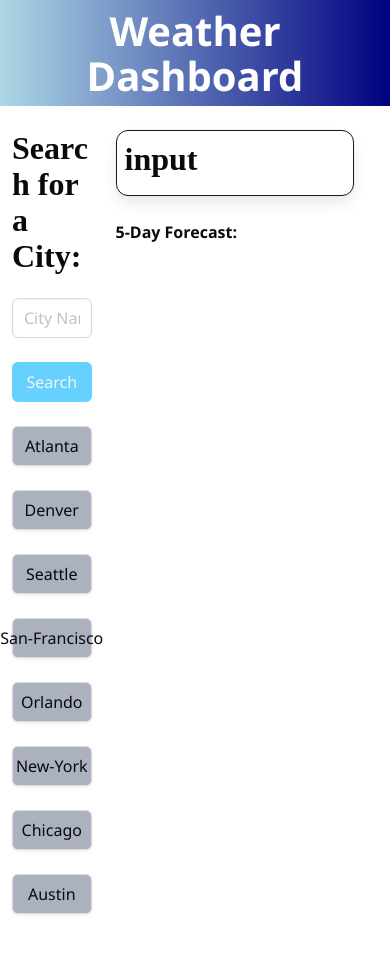
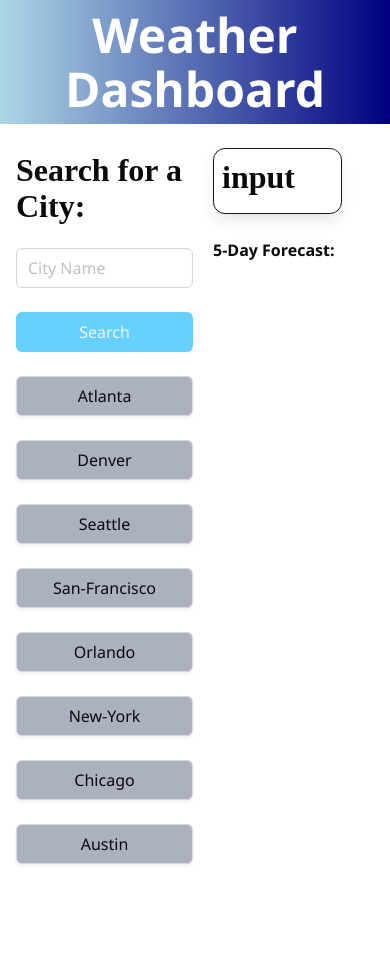
Before and after one commit to qbres333/06c-Weather-Dashboard, a plain HTML site: page index.html in a window 390 px wide. Shown: the top 954 px of the page. After the commit the page ends 908 px from the top, so only its background shows below. Drawn offline with nearby package versions, Linux system fonts and the light colour scheme.

Commit message:
fixed Bulma flex styling

```diff
--- a/index.html
+++ b/index.html
@@ -15,15 +15,16 @@
   <body>
     <header
       id="header"
-      class="title is-2 is-spaced p-2 has-text-white has-text-centered has-background-link-90"
+      class="title is-1 is-spaced p-2 has-text-white has-text-centered has-background-link-90"
     >
       Weather Dashboard
     </header>
 
     <div
-      class="columns is-flex is-align-items-flex-start is-justify-content-flex-start is-align-content-flex-start has-background-white min-vh-100"
+      class="columns is-2 is-flex is-align-items-flex-start is-justify-content-flex-start
+      is-align-content-flex-start has-background-white min-vh-100"
     >
-      <div class="column is-12 is-one-quarter-desktop is-one-quarter-tablet is-one-quarter-mobile has-background-white p-3 ml-3">
+      <div class="column is-3 has-background-white p-3 ml-3">
         <h2 class="title is-3 has-text-black">Search for a City:</h2>
         <form id="search-form" class="mb-2">
           <input
@@ -33,7 +34,8 @@
             placeholder="City Name"
           />
 
-          <button type="submit" class="button searchBtn is-info is-fullwidth block has-text-white-ter">Search</button>
+          <button type="submit" class="button searchBtn is-info is-fullwidth
+          block has-text-white-ter">Search</button>
 
           <ul id="city-list">
             <li
@@ -96,7 +98,7 @@
         </form>
       </div>
 
-      <div class="column is-12 is-9-desktop is-9-tablet is-9-mobile">
+      <div class="column is-9">
         <div id="current-card" class="card mr-6 has-text-black">
           <h2 id="city-header" class="city-header p-2">input</h2>
         </div>
@@ -107,7 +109,7 @@
         >
           5-Day Forecast:
         </div>
-        <div id="5-day" class="card is-shadowless is-flex mr-6"
+        <div id="5-day" class="card is-shadowless mr-6"
           style="border: 1px solid white;">
             <div class="container date-1 mr-5 has-background-info-dark">
                 <!-- <div class="card-header has-background-info-dark">
```
